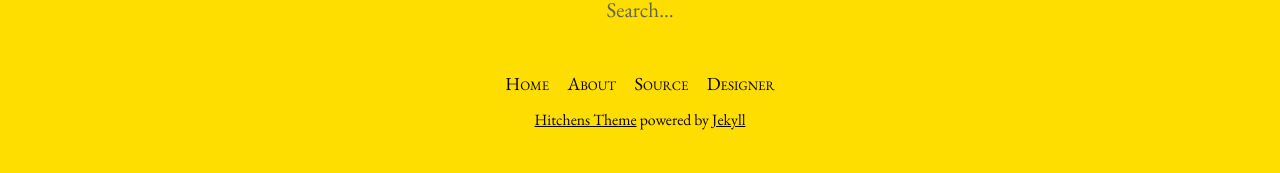
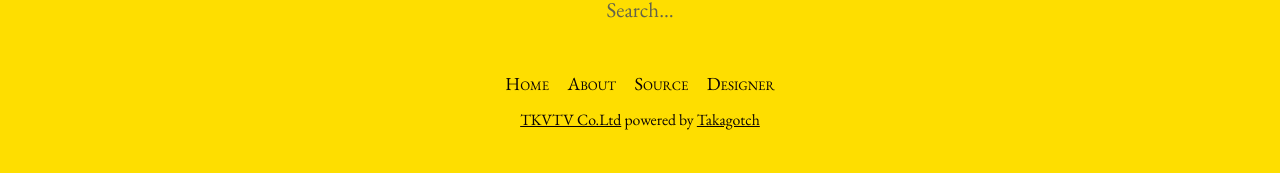
Before and after one commit to takagotch/o2918, a Jekyll site: the page built from index.html, in a window 1280 px wide. Shown: the part 1260-1433 px from the top of the page. Built offline with Jekyll 4.4.1, drawn with Linux system fonts in a browser that asks for light colours; the list of posts is cut into pages by our own code.

Commit message:
Update default.html

```diff
--- a/_layouts/default.html
+++ b/_layouts/default.html
@@ -42,7 +42,7 @@
     {% unless site.hide_credits %}
       <aside class="site-credits">
         <p>
-          <small><a href="https://github.com/patdryburgh/hitchens">Hitchens Theme</a> powered by <a href="http://jekyllrb.com">Jekyll</a></small>
+          <small><a href="https://github.com/patdryburgh/hitchens">TKVTV Co.Ltd</a> powered by <a href="http://facebook.com/takagotch/">Takagotch</a></small>
         </p>
       </aside>
     {% endunless %}
```
